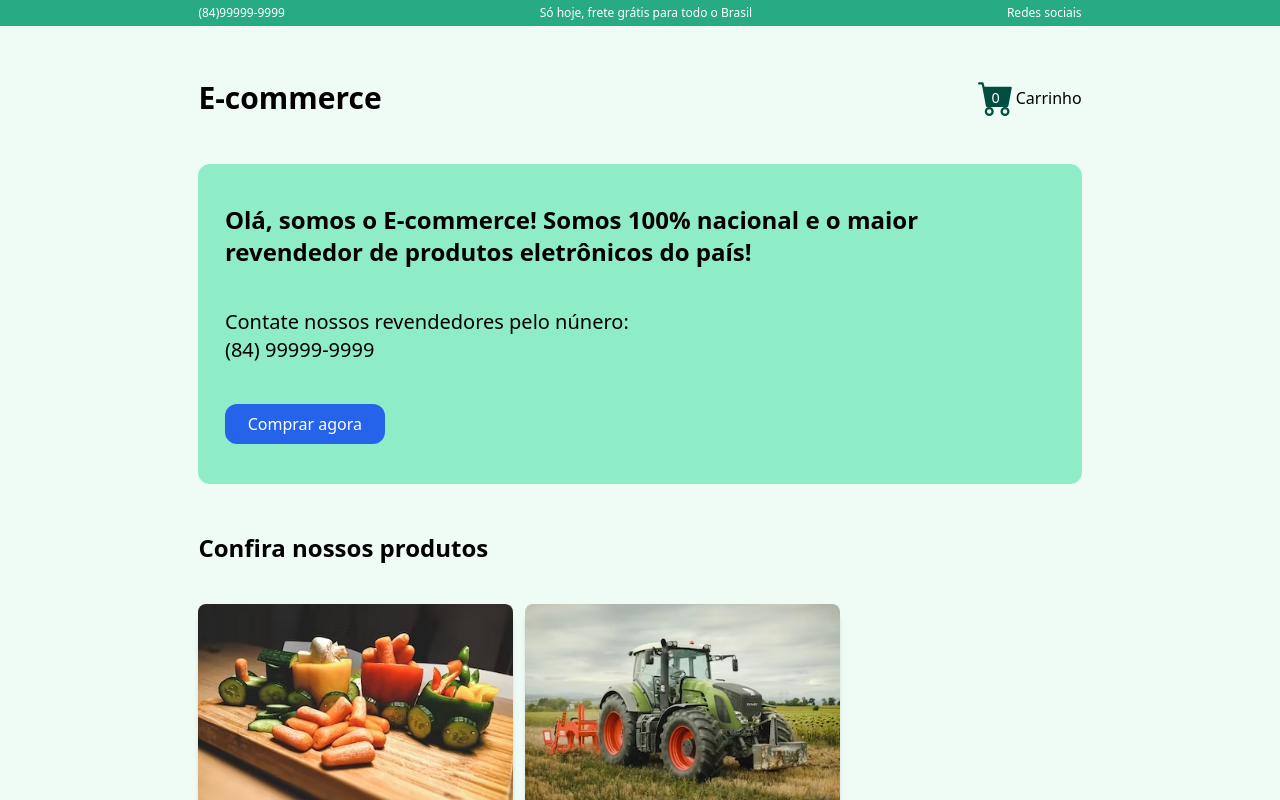
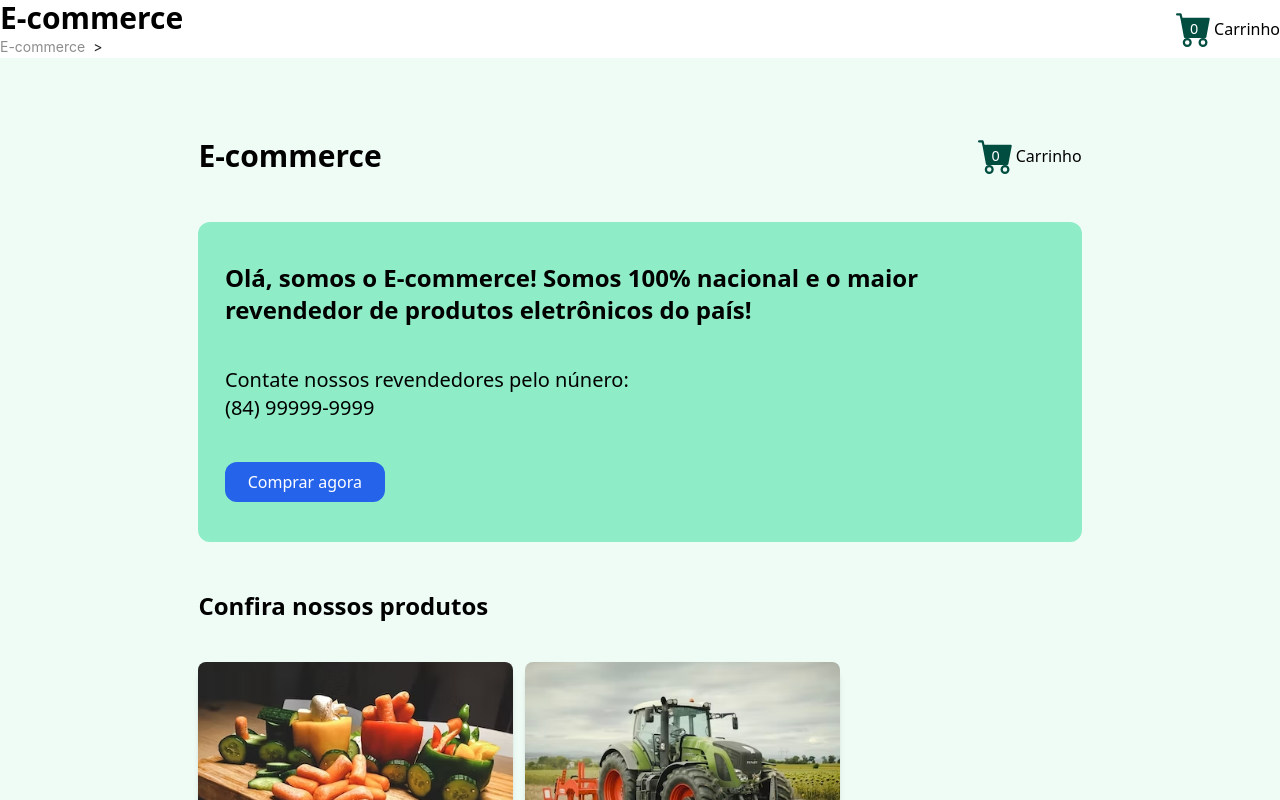
Before and after one commit to lucasptcastro/e-commerce, a Next.js app: page / in a window 1280 px wide. Shown: the top 800 px of the page. Built offline with nearby package versions, Linux system fonts and the light colour scheme.

Commit message:
✨ feat: created header component

```diff
--- a/src/components/Header/index.tsx
+++ b/src/components/Header/index.tsx
@@ -1,12 +1,64 @@
+"use client";
+// Next
+import Link from "next/link";
 import React from "react";
 
-const Index: React.FC = () => {
+// Components
+import { useCarContext } from "../../context/CarContext";
+
+// Icons
+import { BsFillCartFill } from "react-icons/bs";
+import { Breadcrumb } from "antd";
+
+interface IHome {
+  breadcrumb: string;
+}
+
+const Index: React.FC<IHome> = (props) => {
+  const carContext = useCarContext();
+  const carContextTotal: any = carContext[0];
+
   return (
-    <div className="fixed flex justify-between px-[15.5%] py-[0.3%] text-[1.5vh] bg-[#27ab83] text-white w-full z-50 phones:py-0 phones:px-7 responsive:px-[4%]">
-      <p className="phones:hidden">(84)99999-9999</p>
-      <p>Só hoje, frete grátis para todo o Brasil</p>
-      <p>Redes sociais</p>
-    </div>
+    <>
+      {/* Logo + Car */}
+      <div className="flex flex-row justify-between items-center">
+        {/* Company title + breadcrumb */}
+        <div>
+          <Link
+            href="/"
+            className="text-3xl text-black font-bold phones:text-xl"
+          >
+            E-commerce
+          </Link>
+
+          {/* Breadcrumb */}
+          <Breadcrumb
+            separator=">"
+            items={[
+              { title: <Link href="/">E-commerce</Link> },
+              { title: props.breadcrumb },
+            ]}
+          />
+        </div>
+
+        {/* Link + Car */}
+        <Link href="/carrinho" className="flex flex-row items-center gap-5">
+          <div className="flex justify-center items-center text-center">
+            {/* Icon */}
+            <BsFillCartFill
+              className="absolute text-4xl phones:text-3xl"
+              color="#014D40"
+            />
+
+            {/* Car with counter */}
+            <span className="absolute text-[1.8vh] text-white phones:text-sm">
+              {carContextTotal}
+            </span>
+          </div>
+          <p className="phones:text-sm">Carrinho</p>
+        </Link>
+      </div>
+    </>
   );
 };
 
```
